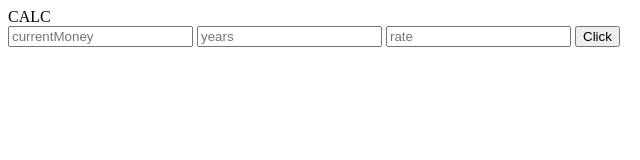
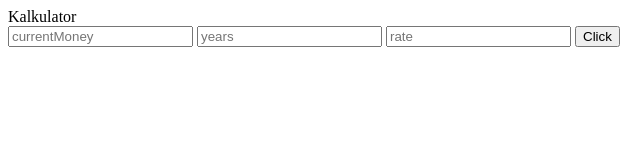
Before and after one commit to ZHasaral/Calcjs, a plain HTML site: page index.html in a window 1280 px wide. Shown: the full height of the page, 0-640 px from the left. Drawn offline with Linux system fonts and the light colour scheme.

Commit message:
Third commit

```diff
--- a/index.html
+++ b/index.html
@@ -3,7 +3,7 @@
 <head>
 <title>
 </title>
-<div >  CALC</div>
+<div >  Kalkulator</div>
 <script>
 function ordinaryRate(){
 currentMoney = document.getElementById("currentMoney").value;
@@ -35,6 +35,7 @@ alert("Error"+err);
 <input id = "years" placeholder = "years">
 <input id = "rate" placeholder = "rate">
 <button onClick="ordinaryRate()">Click</button>
+
 </form>
 
 </body>
```
